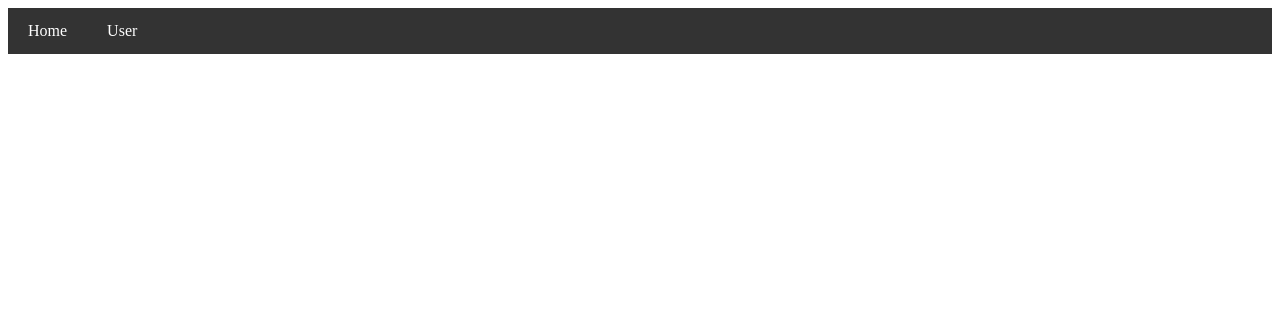
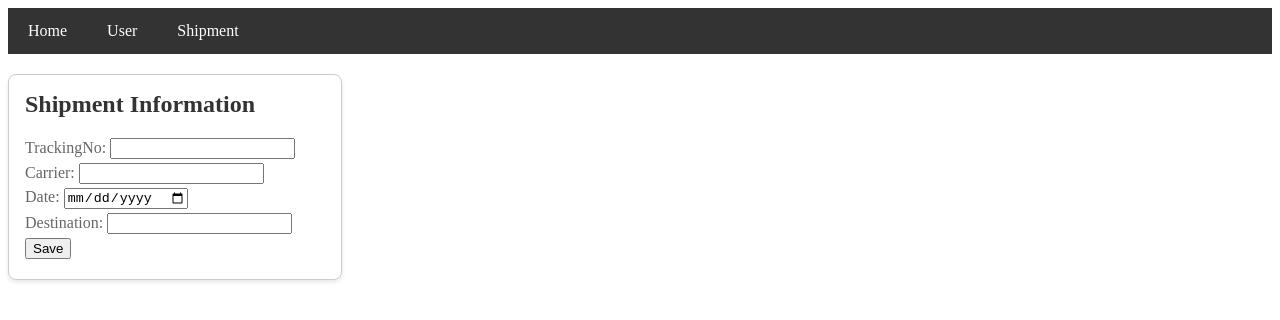
Before and after one commit to john-yhmm/biz-suite, an Angular app: page /shipment in a window 1280 px wide. Before the commit this address led to /. Shown: the top 320 px of the page. Built offline with nearby package versions, Linux system fonts and the light colour scheme.

Commit message:
shipment
shipment

```diff
--- a/src/app/app.routes.ts
+++ b/src/app/app.routes.ts
@@ -1,8 +1,10 @@
 import { Routes } from '@angular/router';
 import { HomeComponent } from './home/home.component';
 import { UserComponent } from './user/user.component';
+import { ShipmentComponent } from './shipment/shipment.component';
 
 export const routes: Routes = [
     { path: '', component: HomeComponent },
     { path: 'user', component: UserComponent },
+    { path: 'shipment', component: ShipmentComponent}
 ];
--- a/src/app/menu/menu.component.html
+++ b/src/app/menu/menu.component.html
@@ -2,5 +2,6 @@
     <ul>
         <li><a href="/">Home</a></li>
         <li><a href="/user">User</a></li>
+        <li><a href="/shipment">Shipment</a></li>
     </ul>
 </nav>
--- /dev/null
+++ b/src/app/shipment/shipment.component.html
@@ -0,0 +1,22 @@
+
+
+<div style="height: 20px;"></div>
+
+<form [formGroup]="shipment" class="shipment-card">
+  <h2>Shipment Information</h2>
+  <p>TrackingNo: <input type="text" formControlName="trackingNo" /></p>
+  <p>Carrier: <input type="text" formControlName="carrier" /></p>
+  <p>Date: <input type="date" formControlName="date" /></p>
+  <p>Destination: <input type="text" formControlName="destination" /></p>
+  <p><input type="button" value="Save" (click)="onSave()" /></p>
+</form>
+
+<div style="height: 20px;"></div>
+
+<div *ngFor="let shipment of savedShipments; let i = index" class="shipment-card">
+  TrackingNo: {{ shipment.trackingNo }} <br>
+  Carrier: {{ shipment.carrier }} <br>
+  Date: {{ shipment.date }} <br>
+  Destination: {{ shipment.destination }} <br>
+  <button (click)="onDelete(i)" value="Delete"></button>
+</div>
--- /dev/null
+++ b/src/app/shipment/shipment.component.scss
@@ -0,0 +1,17 @@
+.shipment-card {
+    border: 1px solid #ccc;
+    padding: 16px;
+    border-radius: 8px;
+    width: 300px;
+    box-shadow: 0 2px 4px rgba(0, 0, 0, 0.1);
+  }
+
+  .shipment-card h2 {
+    margin-top: 0;
+    color: #333;
+  }
+
+  .shipment-card p {
+    margin: 4px 0;
+    color: #666;
+  }
--- /dev/null
+++ b/src/app/shipment/shipment.component.ts
@@ -0,0 +1,30 @@
+import { Component } from '@angular/core';
+import { FormControl, FormGroup, ReactiveFormsModule } from '@angular/forms';
+import { CommonModule } from '@angular/common';
+
+@Component({
+  selector: 'app-shipment',
+  standalone: true,
+  imports: [ReactiveFormsModule, CommonModule],
+  templateUrl: './shipment.component.html',
+  styleUrl: './shipment.component.scss'
+})
+export class ShipmentComponent {
+  shipment = new FormGroup({
+    trackingNo: new FormControl(''),
+    carrier: new FormControl(''),
+    date: new FormControl(''),
+    destination: new FormControl('')
+  });
+
+  savedShipments: any[] = [];
+
+  onSave(){
+    this.savedShipments.push(this.shipment.value);
+    this.shipment.reset();
+  }
+
+  onDelete(index: number){
+    this.savedShipments.splice(index,1)
+  }
+}
```
Also changed, not shown: 1 other file (tests, documents, lock files or other folders).
